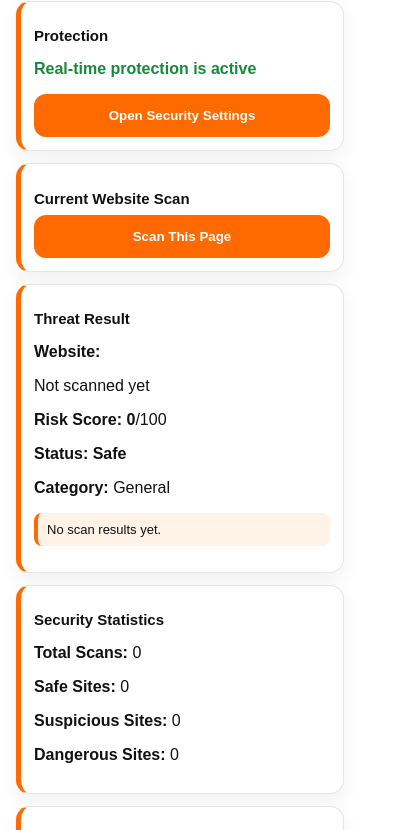
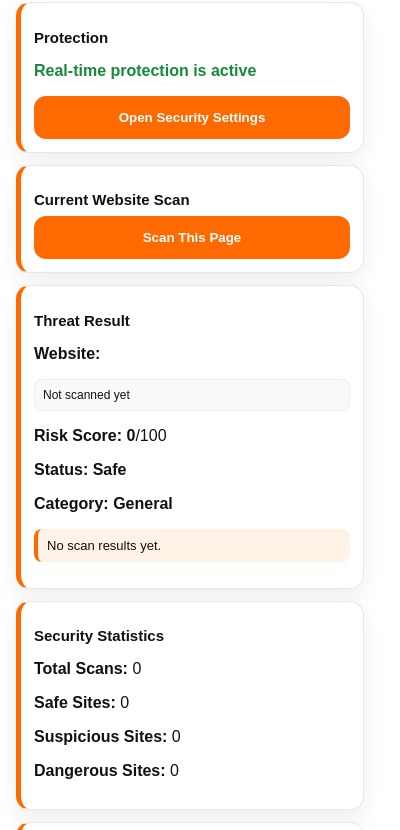
Before and after one commit to eastcoastslayer/scam-link-extension-, a browser extension: page popup.html in a window 400 px wide. Shown: the part 72-902 px from the top of the page. Drawn offline with Linux system fonts and the light colour scheme.

Commit message:
Update styles.css

```diff
--- a/styles.css
+++ b/styles.css
@@ -5,7 +5,7 @@
 
 body {
   margin: 0;
-  width: 360px;
+  width: 380px;
   background: #ffffff;
   color: #111111;
 }
@@ -15,7 +15,7 @@ body {
 }
 
 h1 {
-  font-size: 22px;
+  font-size: 23px;
   margin-bottom: 16px;
   color: #ff6a00;
   letter-spacing: -0.5px;
@@ -32,16 +32,12 @@ h2 {
 .results-card,
 .history-card {
   background: #ffffff;
-  border: 1px solid #e5e5e5;
+  border: 1px solid #e7e7e7;
   border-left: 5px solid #ff6a00;
   border-radius: 14px;
   padding: 13px;
   margin-bottom: 12px;
-  box-shadow: 0 8px 20px rgba(0, 0, 0, 0.06);
-}
-
-#protection-status {
-  font-weight: bold;
+  box-shadow: 0 8px 22px rgba(0, 0, 0, 0.07);
 }
 
 button {
@@ -59,12 +55,23 @@ button {
 button:hover {
   background: #ffffff;
   color: #ff6a00;
-  box-shadow: 0 0 12px rgba(255, 106, 0, 0.45);
+  box-shadow: 0 0 14px rgba(255, 106, 0, 0.45);
 }
 
 #risk-score,
-#risk-status {
+#risk-status,
+#risk-category,
+#protection-status {
   font-weight: bold;
+}
+
+#scanned-url {
+  background: #fafafa;
+  border: 1px solid #eeeeee;
+  border-radius: 8px;
+  padding: 8px;
+  font-size: 12px;
+  word-break: break-all;
 }
 
 #reasons-container p {
```
